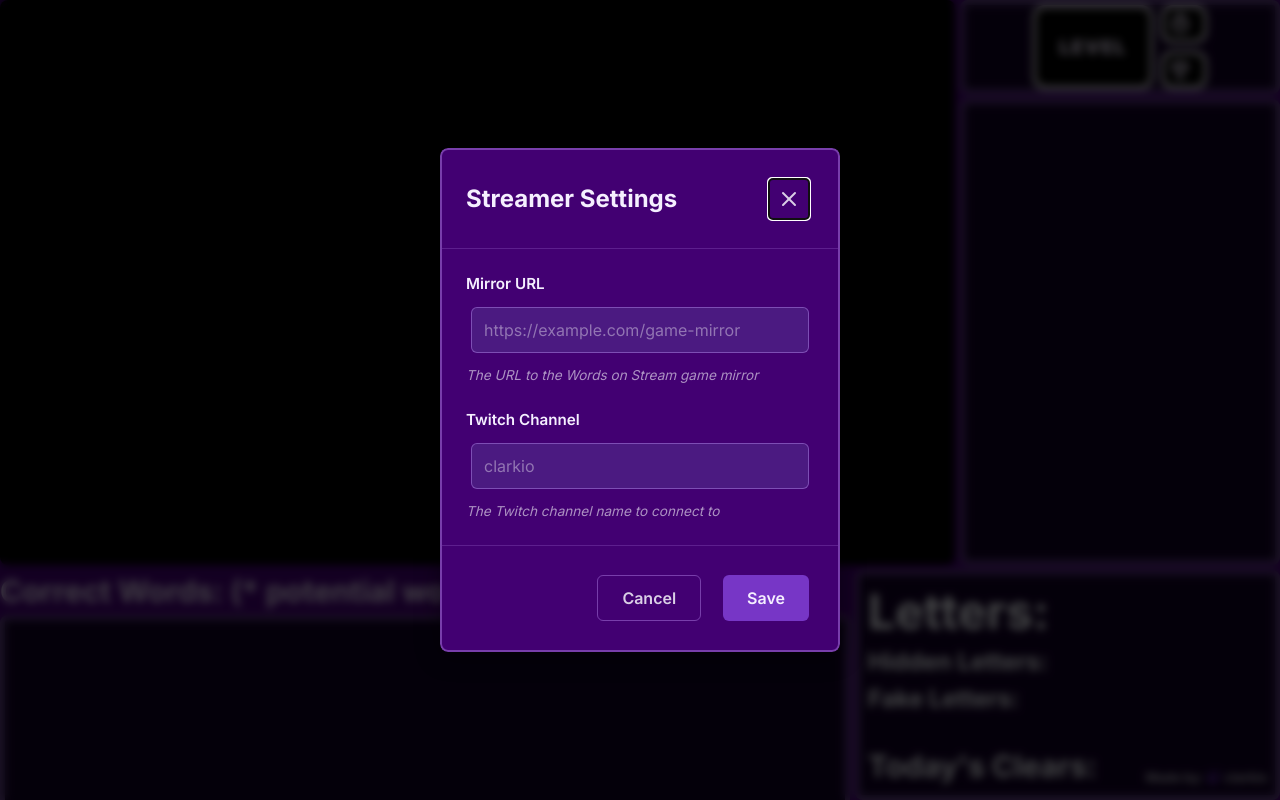
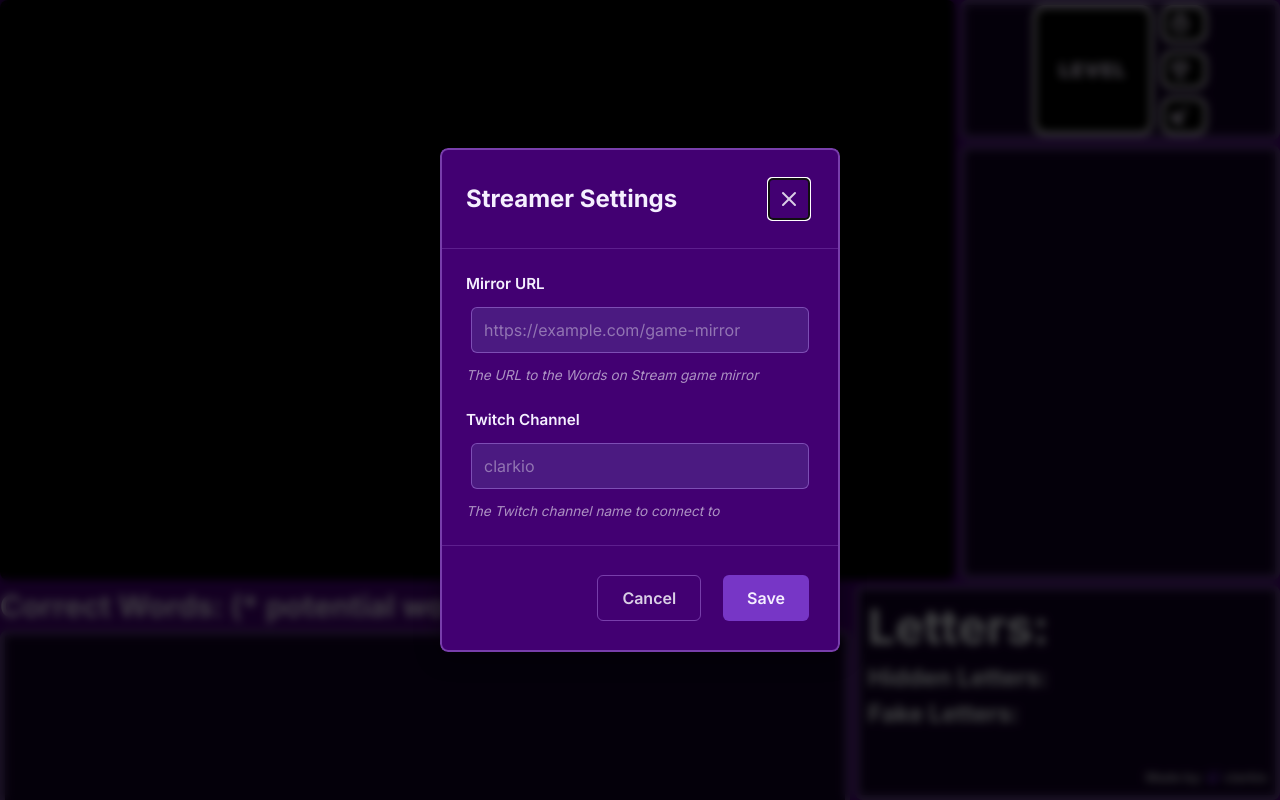
Before and after one commit to clarkio/wos-assist, an Astro site: page /streamer in a window 1280 px wide. Built offline with nearby package versions, Linux system fonts and the light colour scheme; Astro itself is replaced by a stand-in of ours; no server answers.

Commit message:
refactor: move daily clear display from player and streamer pages to level data view

```diff
--- a/src/pages/streamer.astro
+++ b/src/pages/streamer.astro
@@ -91,6 +91,23 @@ import SettingsDialog from '../components/SettingsDialog.astro';
               </svg>
             </span>
             <span id='daily-pb-value' class='level-record-value'></span>
+          </div>
+          <div class='level-record'>
+            <span class='icon'>
+              <svg
+                xmlns='http://www.w3.org/2000/svg'
+                width='75%'
+                height='75%'
+                viewBox='0 0 24 24'
+                preserveAspectRatio='xMidYMid meet'
+                fill='currentcolor'
+              >
+                <path
+                  d='M19.36 2.72L20.78 4.14L15.06 9.85C16.13 11.39 16.28 13.24 15.38 14.44L9.06 8.12C10.26 7.22 12.11 7.37 13.65 8.44L19.36 2.72M5.93 17.57C3.92 15.56 2.69 13.16 2.35 10.92L7.23 8.83L14.67 16.27L12.58 21.15C10.34 20.81 7.94 19.58 5.93 17.57Z'
+                ></path>
+              </svg>
+            </span>
+            <span id='daily-clear-value' class='level-record-value'></span>
           </div>
         </div>
       </div>
@@ -187,10 +204,6 @@ import SettingsDialog from '../components/SettingsDialog.astro';
               >Fake Letters:</span
             >
             <span id='fake-letter' class='fake-letter'></span>
-          </div>
-          <div class='daily-clear-container'>
-            <span id='daily-clear-title'>Today's Clears:</span>
-            <span id='daily-clear-value'></span>
           </div>
           <span class='made-by'>Made by: <Twitch /> clarkio</span>
         </div>
--- a/src/styles/wos-plus-player.css
+++ b/src/styles/wos-plus-player.css
@@ -168,16 +168,14 @@
 
 .letters-label,
 .hidden-letter-label,
-.fake-letter-label,
-.daily-clear-label {
+.fake-letter-label {
   flex-shrink: 1;
   white-space: nowrap;
 }
 
 .letters,
 .hidden-letter,
-.fake-letter,
-.daily-clear-value {
+.fake-letter {
   flex-shrink: 1;
   white-space: nowrap;
   min-width: 0;
@@ -187,24 +185,6 @@
   white-space: nowrap;
   overflow: hidden;
   font-size: clamp(1.75rem, 1.5vw, 1rem);
-}
-
-.daily-clear-container {
-  display: flex;
-  flex-wrap: wrap;
-  gap: 0.25rem;
-  align-items: center;
-  font-size: clamp(0.75rem, 1.5vw, 1rem);
-  width: 100%;
-  margin-top: auto;
-}
-
-#daily-clear-title {
-  white-space: nowrap;
-}
-
-#daily-clear-value {
-  font-weight: bold;
 }
 
 .player-wos-main-grid:has(.iframe-container:empty) {
@@ -242,16 +222,14 @@
 
 .hidden-letter-label,
 .fake-letter-label,
-.letters-label,
-.daily-clear-label {
+.letters-label {
   font-size: clamp(0.8rem, 4cqi, 1.75rem);
   flex-shrink: 0;
 }
 
 .hidden-letter,
 .fake-letter,
-.letters,
-.daily-clear-label {
+.letters {
   font-size: clamp(1rem, 7cqi, 3.5rem);
   line-height: 1.2;
 }
@@ -260,8 +238,7 @@
 @container level-data (max-width: 400px) {
   .hidden-letter-label,
   .fake-letter-label,
-  .letters-label,
-  .daily-clear-label {
+  .letters-label {
     font-size: clamp(0.7rem, 5cqi, 1.2rem);
   }
 
--- a/src/styles/wos-plus-streamer.css
+++ b/src/styles/wos-plus-streamer.css
@@ -90,13 +90,6 @@
 
 .level-data-container::-webkit-scrollbar {
   display: none;
-}
-
-.daily-clear-container {
-  margin-top: auto;
-  display: flex;
-  align-items: center;
-  gap: 0.5rem;
 }
 
 .made-by {
```
Also changed, not shown: src/pages/player.astro (+17 -6 lines).
